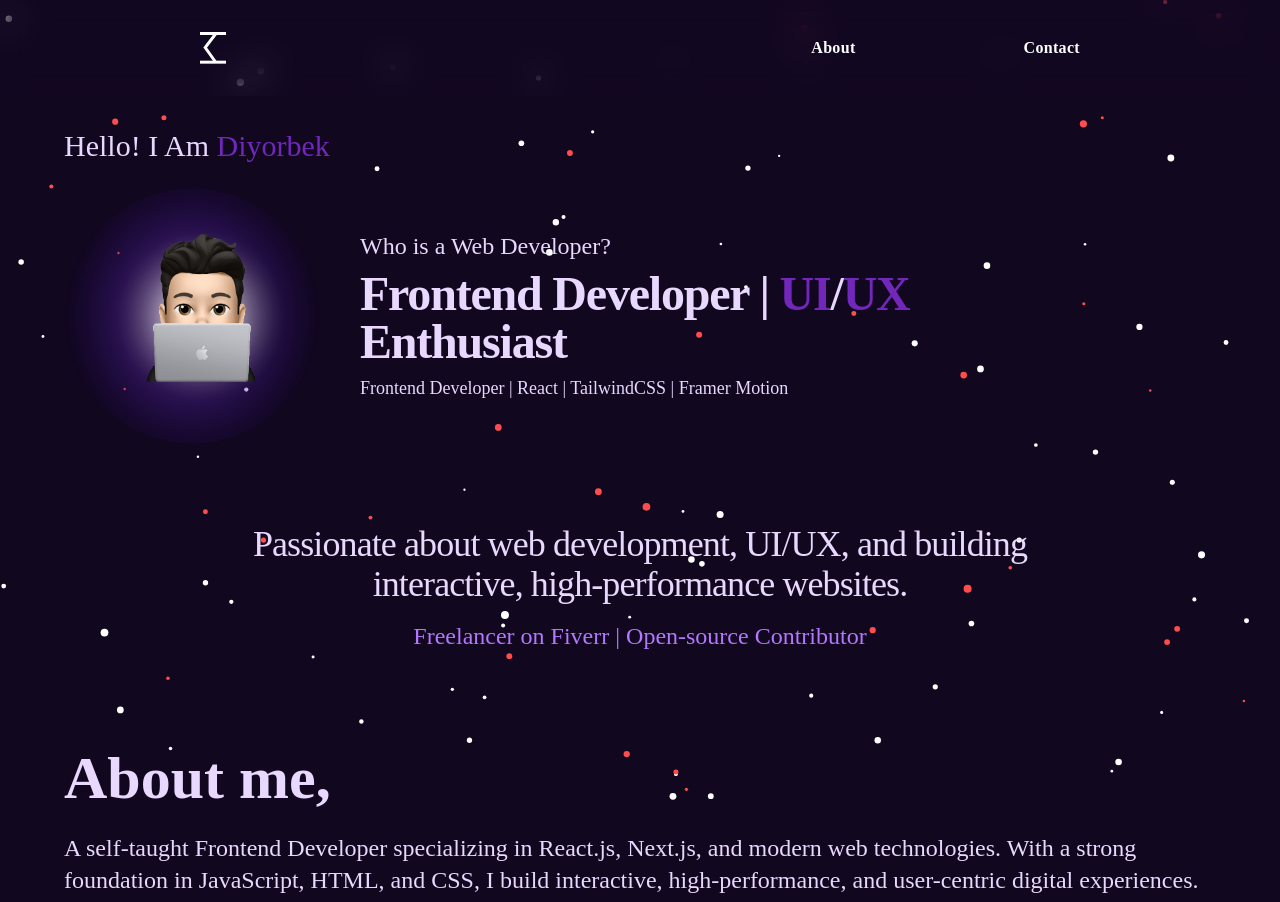
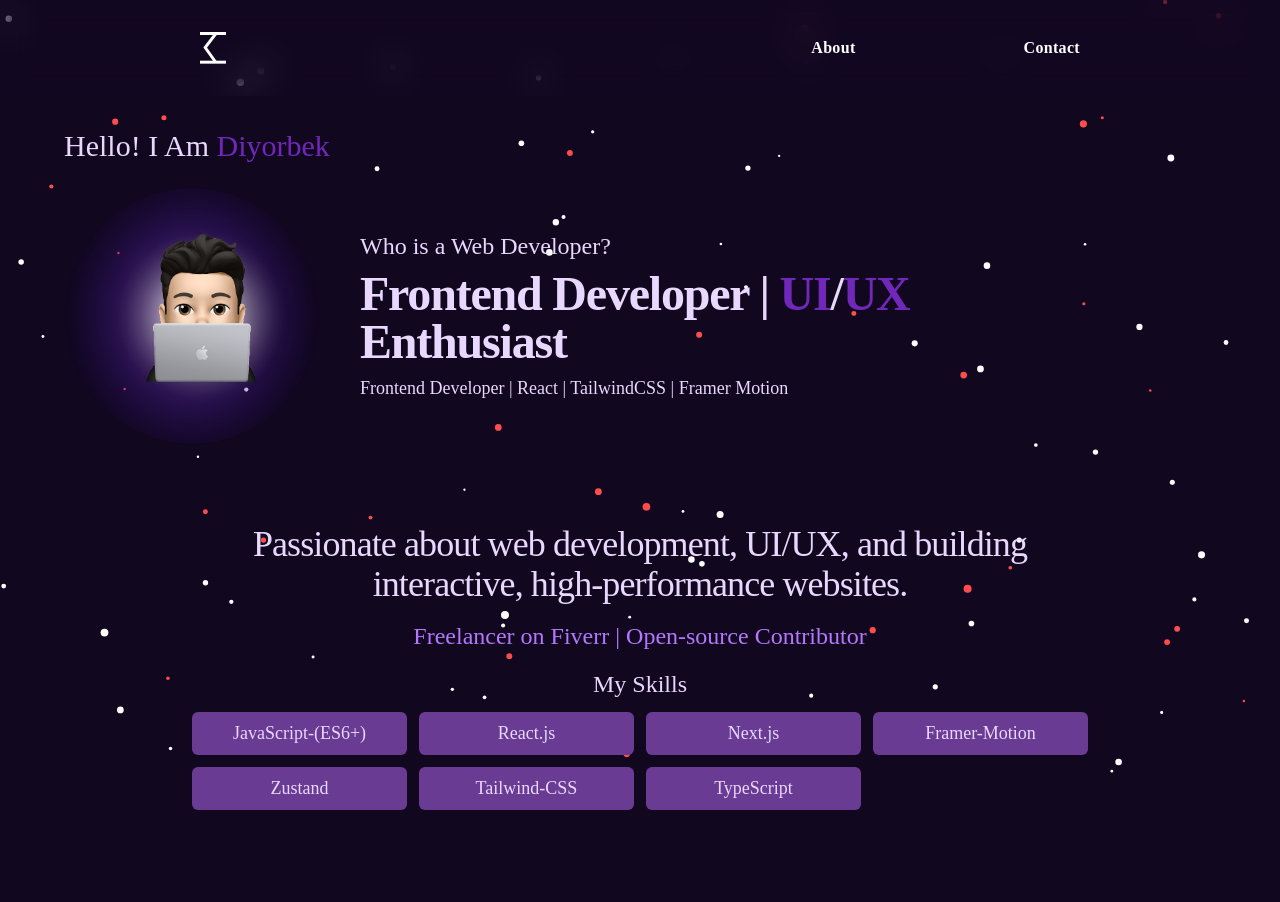
Before and after one commit to Diyorbek1213-sys/Portfolio, a React (Vite) app: page / in a window 1280 px wide. Shown: the top 902 px of the page. Built offline with nearby package versions, Linux system fonts and the light colour scheme; a web font is replaced by a local one.

Commit message:
Portfolio

```diff
--- a/src/components/Home.jsx
+++ b/src/components/Home.jsx
@@ -106,6 +106,85 @@ export default function Home() {
               >
                 Freelancer on Fiverr | Open-source Contributor
               </motion.h3>
+              <motion.h3
+                className="text-lg md:text-xl lg:text-2xl text-[#E9D8FE] mt-4"
+                custom={7}
+                initial="hidden"
+                whileInView="visible"
+                variants={fadeInUp}
+                viewport={{ once: true, amount: 0.2 }}
+              >My Skills</motion.h3>
+              <motion.ul
+                className="mt-3 grid gap-3 grid-cols-1 sm:grid-cols-2 md:grid-cols-3 lg:grid-cols-4"
+                custom={8}
+                initial="hidden"
+                whileInView="visible"
+                variants={fadeInUp}
+                viewport={{ once: true, amount: 0.2 }}
+              >
+                <motion.li
+                  className="bg-[#693B93] rounded-md p-2 cursor-crosshair text-[18px] whitespace-nowrap"
+                  whileHover={{ scale: 1.1, color: "#B3FFFF" }}
+                  whileTap={{ scale: 0.9, opacity: 0.8 }}
+                  transition={{ type: "spring", stiffness: 300 }}
+                >
+                  JavaScript-(ES6+)
+                </motion.li>
+
+                <motion.li
+                  className="bg-[#693B93] rounded-md p-2 cursor-crosshair text-[18px] whitespace-nowrap"
+                  whileHover={{ scale: 1.1, color: "#B3FFFF" }}
+                  whileTap={{ scale: 0.9, opacity: 0.8 }}
+                  transition={{ type: "spring", stiffness: 300 }}
+                >
+                  React.js
+                </motion.li>
+
+                <motion.li
+                  className="bg-[#693B93] rounded-md p-2 cursor-crosshair text-[18px] whitespace-nowrap"
+                  whileHover={{ scale: 1.1, color: "#B3FFFF" }}
+                  whileTap={{ scale: 0.9, opacity: 0.8 }}
+                  transition={{ type: "spring", stiffness: 300 }}
+                >
+                  Next.js
+                </motion.li>
+
+                <motion.li
+                  className="bg-[#693B93] rounded-md p-2 cursor-crosshair text-[18px] whitespace-nowrap"
+                  whileHover={{ scale: 1.1, color: "#B3FFFF" }}
+                  whileTap={{ scale: 0.9, opacity: 0.8 }}
+                  transition={{ type: "spring", stiffness: 300 }}
+                >
+                  Framer-Motion
+                </motion.li>
+
+                <motion.li
+                  className="bg-[#693B93] rounded-md p-2 cursor-crosshair text-[18px] whitespace-nowrap"
+                  whileHover={{ scale: 1.1, color: "#B3FFFF" }}
+                  whileTap={{ scale: 0.9, opacity: 0.8 }}
+                  transition={{ type: "spring", stiffness: 300 }}
+                >
+                  Zustand
+                </motion.li>
+
+                <motion.li
+                  className="bg-[#693B93] rounded-md p-2 cursor-crosshair text-[18px] whitespace-nowrap"
+                  whileHover={{ scale: 1.1, color: "#B3FFFF" }}
+                  whileTap={{ scale: 0.9, opacity: 0.8 }}
+                  transition={{ type: "spring", stiffness: 300 }}
+                >
+                  Tailwind-CSS
+                </motion.li>
+
+                <motion.li
+                  className="bg-[#693B93] rounded-md p-2 cursor-crosshair text-[18px] whitespace-nowrap"
+                  whileHover={{ scale: 1.1, color: "#B3FFFF" }}
+                  whileTap={{ scale: 0.9, opacity: 0.8 }}
+                  transition={{ type: "spring", stiffness: 300 }}
+                >
+                  TypeScript
+                </motion.li>
+              </motion.ul>
             </div>
           </div>
         </div>
@@ -114,7 +193,7 @@ export default function Home() {
       <section id="about" className="mb-16 md:mb-24">
         <div className="max-w-6xl mx-auto">
           <motion.h3
-            custom={7}
+            custom={9}
             initial="hidden"
             whileInView="visible"
             variants={fadeInUp}
@@ -124,7 +203,7 @@ export default function Home() {
             About me,
           </motion.h3>
           <motion.p
-            custom={8}
+            custom={10}
             initial="hidden"
             whileInView="visible"
             variants={fadeInUp}
@@ -142,7 +221,7 @@ export default function Home() {
         <div className="absolute inset-0 bg-gradient-radial from-[#4F228D]/30 to-transparent opacity-50 pointer-events-none"></div>
         <div className="relative z-10 max-w-6xl mx-auto">
           <motion.h2
-            custom={8}
+            custom={11}
             initial="hidden"
             whileInView="visible"
             variants={fadeInUp}
@@ -155,7 +234,7 @@ export default function Home() {
           <div className="grid grid-cols-1 md:grid-cols-2 gap-6 pb-16">
             {/* Telegram */}
             <motion.div
-              custom={9}
+              custom={12}
               initial="hidden"
               whileInView="visible"
               variants={fadeInUp}
@@ -182,7 +261,7 @@ export default function Home() {
 
             {/* Fiverr */}
             <motion.div
-              custom={10}
+              custom={13}
               initial="hidden"
               whileInView="visible"
               variants={fadeInUp}
@@ -209,7 +288,7 @@ export default function Home() {
 
             {/* Twitter */}
             <motion.div
-              custom={11}
+              custom={14}
               initial="hidden"
               whileInView="visible"
               variants={fadeInUp}
@@ -236,7 +315,7 @@ export default function Home() {
 
             {/* Facebook */}
             <motion.div
-              custom={12}
+              custom={15}
               initial="hidden"
               whileInView="visible"
               variants={fadeInUp}
@@ -265,7 +344,7 @@ export default function Home() {
           {/* GitHub Section */}
           <motion.div
             className="bg-[#FFFFFF]/5 backdrop-blur-lg p-6 rounded-2xl flex flex-col sm:flex-row items-center justify-between gap-4 mb-16 max-w-4xl mx-auto"
-            custom={13}
+            custom={16}
             initial="hidden"
             whileInView="visible"
             variants={fadeInUp}
```
